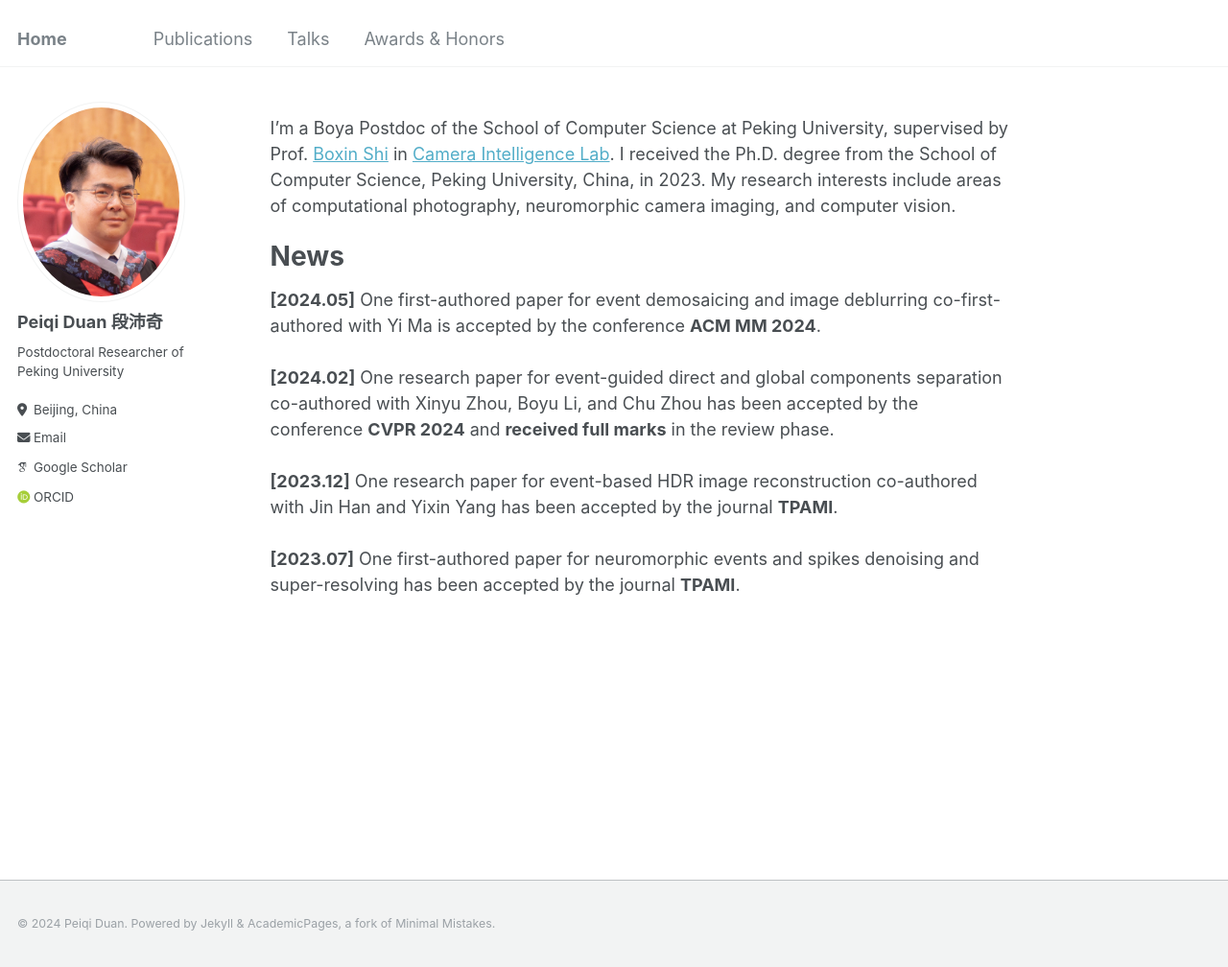
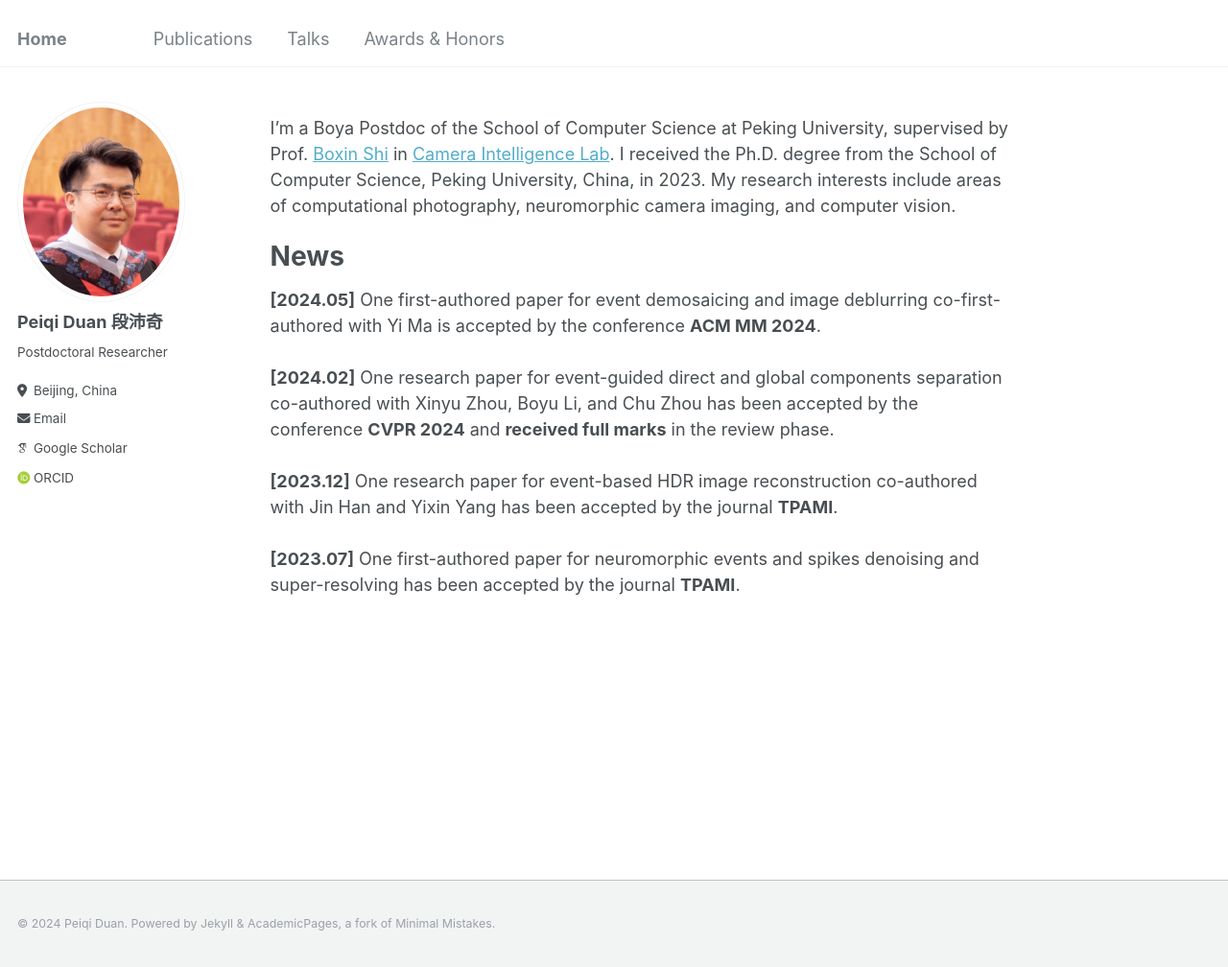
Before and after one commit to peiqi-duan/peiqi-duan.github.io, a Jekyll site: the page built from _pages/about.md, in a window 1280 px wide and 1008 px high. Shown: the whole window at 96% size. Built offline with Jekyll 4.4.1, drawn with Linux system fonts in a browser that asks for light colours; some web fonts are replaced.

Commit message:
Update _config.yml

```diff
--- a/_config.yml
+++ b/_config.yml
@@ -23,7 +23,7 @@ author:
   # Biographic information
   avatar           : "peiqi_duan.jpg"
   name             : "Peiqi Duan 段沛奇"
-  bio              : "Postdoctoral Researcher of Peking University"
+  bio              : "Postdoctoral Researcher"
   location         : " Beijing, China"
   employer         : # "Peking University"
   email            : "duanqi0001@pku.edu.cn"
```
